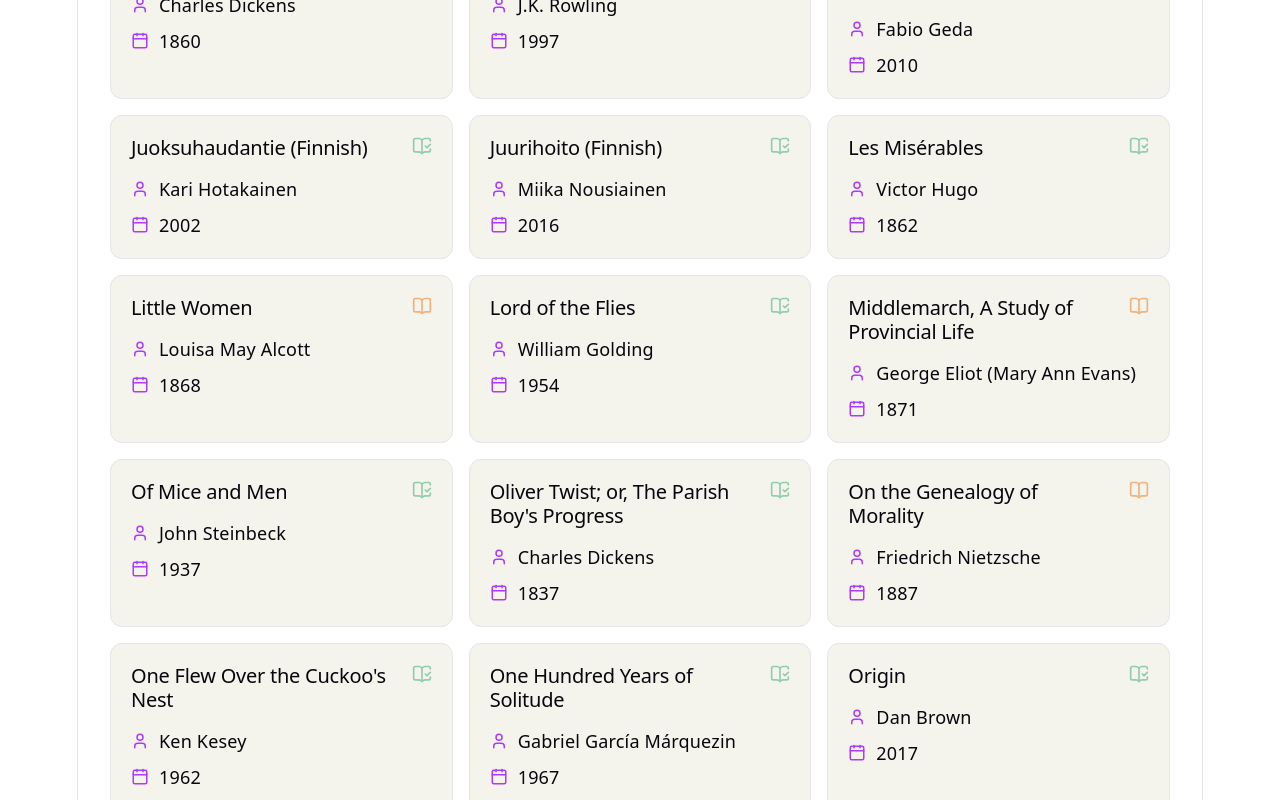
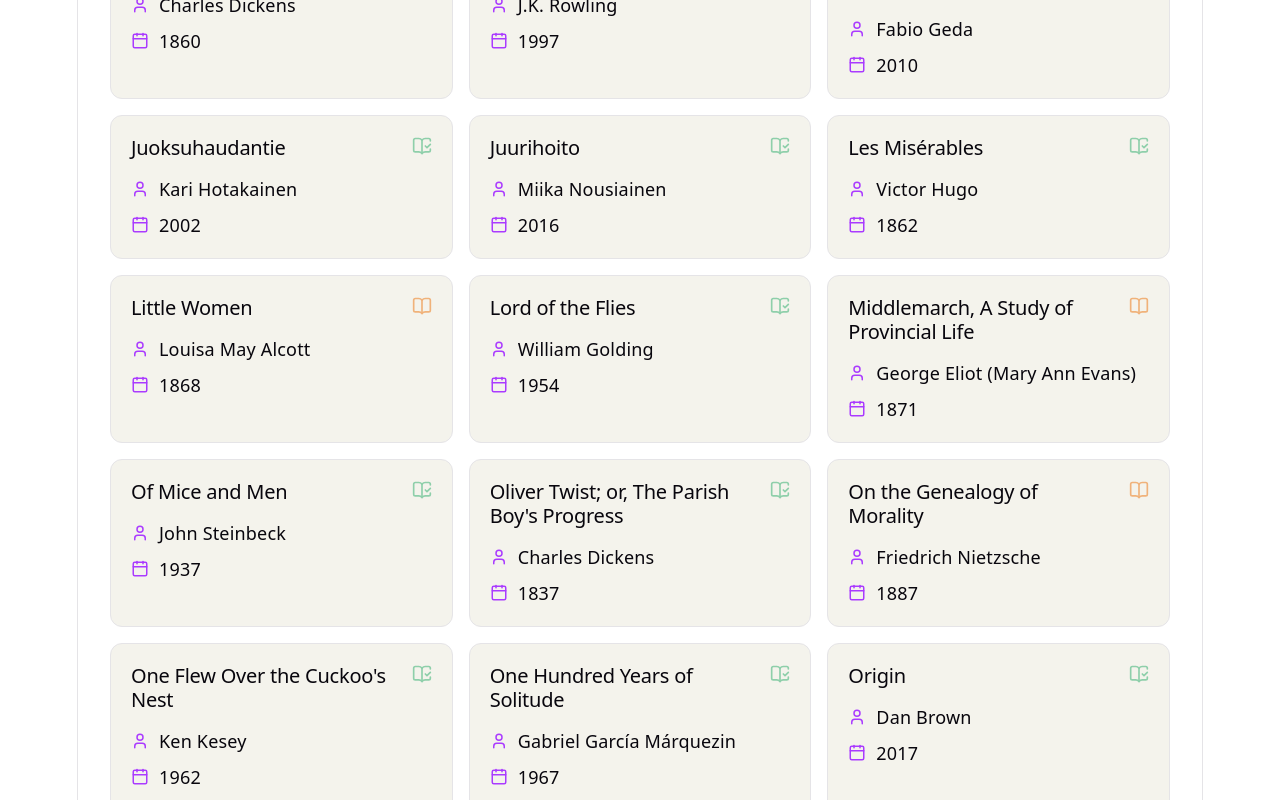
Before and after one commit to joonarafael/bookshelf, a React (Vite) app: page / in a window 1280 px wide. Shown: the part 1460-2260 px from the top of the page. Built offline with nearby package versions, Linux system fonts and the light colour scheme.

Commit message:
Small Updates (#9)

```diff
--- a/src/books.ts
+++ b/src/books.ts
@@ -243,7 +243,7 @@ export const BOOKS: Book[] = [
         author: 'Kari Hotakainen',
         published: 2002,
         read: true,
-        title_en: 'Juoksuhaudantie (Finnish)',
+        title_en: 'Juoksuhaudantie',
         title_fi: 'Juoksuhaudantie',
     },
     {
@@ -458,9 +458,9 @@ export const BOOKS: Book[] = [
     {
         author: 'Albert Camus',
         published: 1942,
-        read: false,
+        read: true,
         title_en: 'The Stranger',
-        title_fi: 'Sivullinen',
+        title_fi: 'Maanpako ja valtakunta; Sivullinen',
     },
     {
         author: 'Aldous Huxley',
@@ -530,7 +530,7 @@ export const BOOKS: Book[] = [
         published: 1864,
         read: false,
         title_en: 'Our Mutual Friend',
-        title_fi: 'Our Mutual Friend (Englanniksi)',
+        title_fi: 'Our Mutual Friend',
     },
     {
         author: 'Friedrich Nietzsche',
@@ -578,7 +578,7 @@ export const BOOKS: Book[] = [
         author: 'Miika Nousiainen',
         published: 2016,
         read: true,
-        title_en: 'Juurihoito (Finnish)',
+        title_en: 'Juurihoito',
         title_fi: 'Juurihoito',
     },
     {
```
